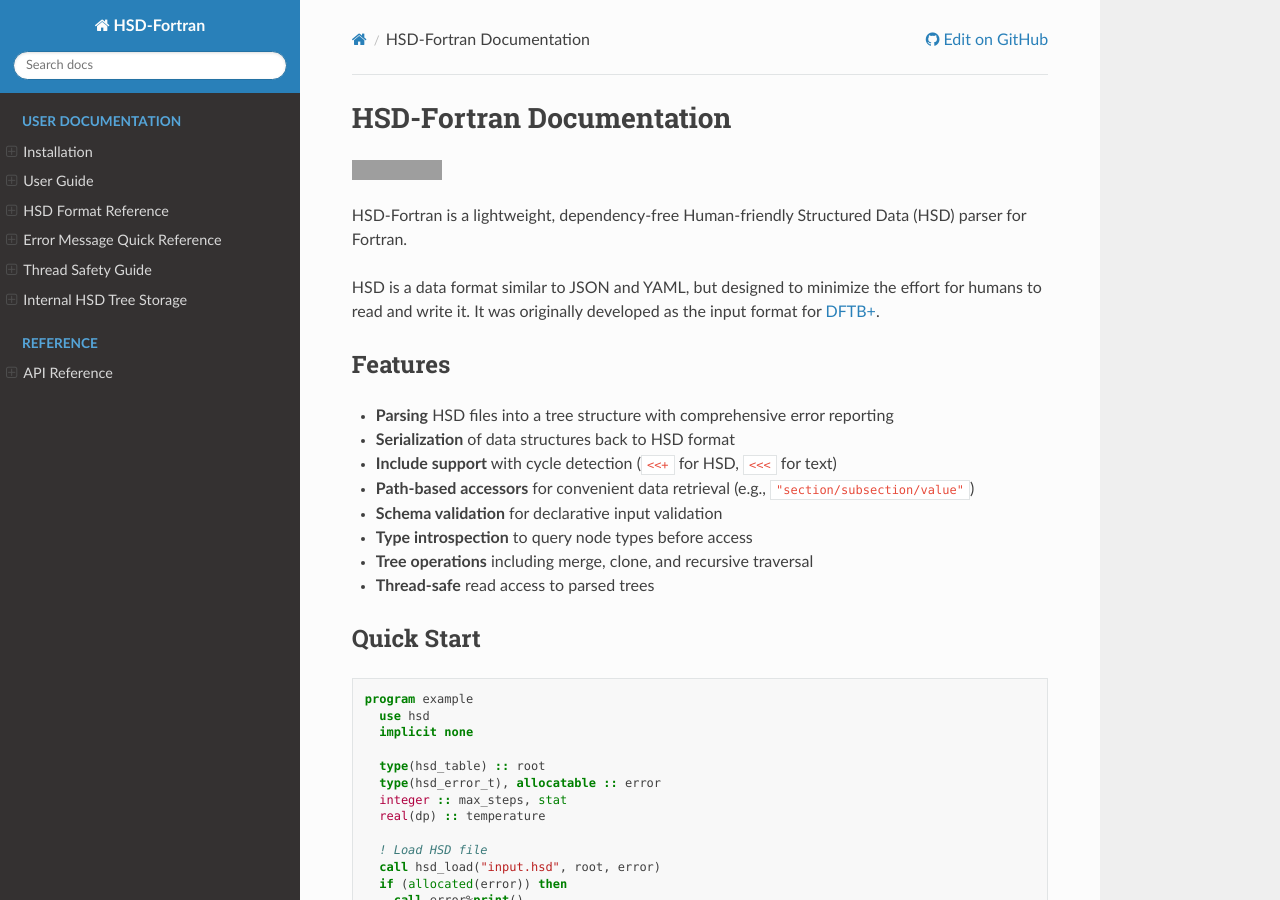
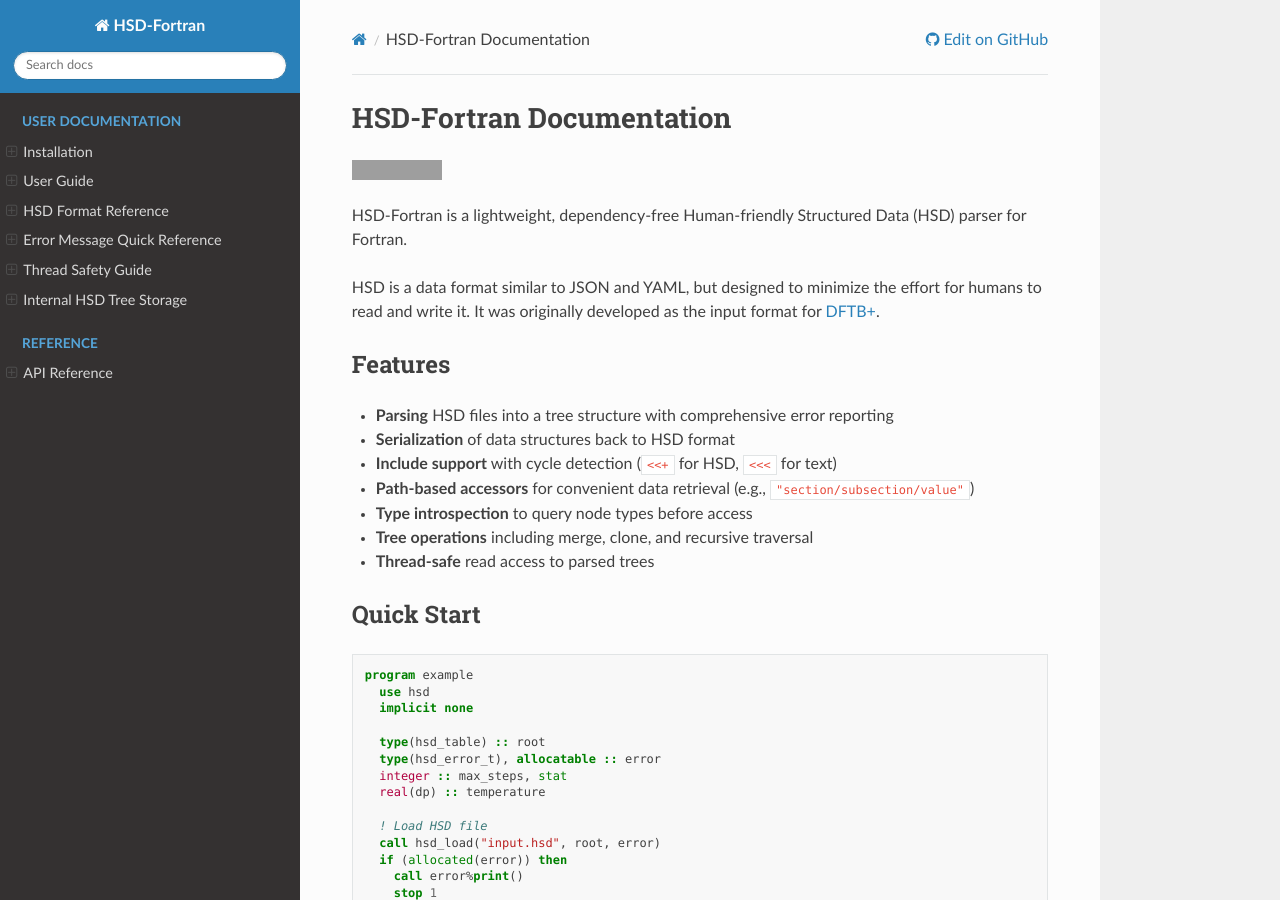
Before and after one commit to elv3rs/hsd-fortran, a Sphinx documentation site: the page built from docs/index.rst, in a window 1280 px wide and 900 px high. Built offline with Sphinx 7.4.7 and the Read the Docs theme 3.1.0, drawn with Linux system fonts in a browser that asks for light colours; grey boxes are pictures that could not be loaded.

Commit message:
docs: remove schema validation references from index.rst

```diff
--- a/docs/index.rst
+++ b/docs/index.rst
@@ -16,7 +16,6 @@
 - **Serialization** of data structures back to HSD format
 - **Include support** with cycle detection (``<<+`` for HSD, ``<<<`` for text)
 - **Path-based accessors** for convenient data retrieval (e.g., ``"section/subsection/value"``)
-- **Schema validation** for declarative input validation
 - **Type introspection** to query node types before access
 - **Tree operations** including merge, clone, and recursive traversal
 - **Thread-safe** read access to parsed trees
```
